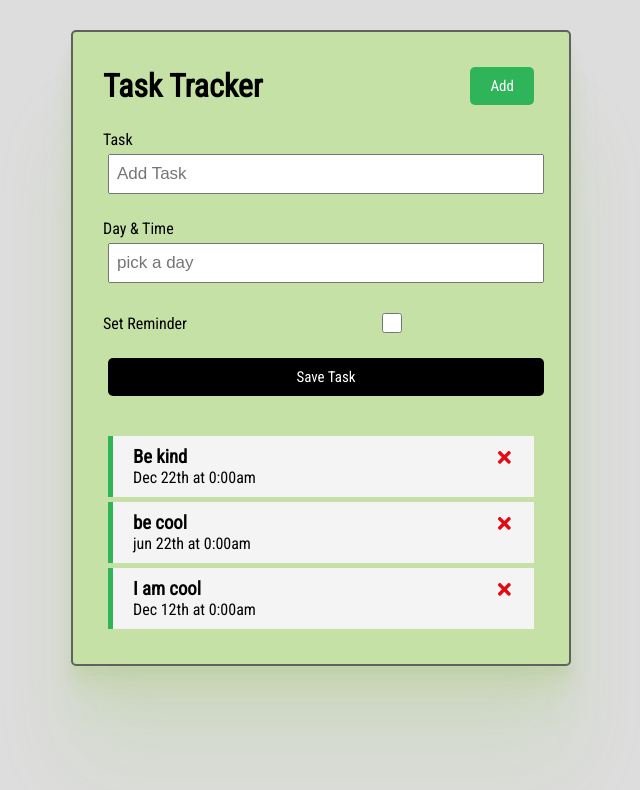
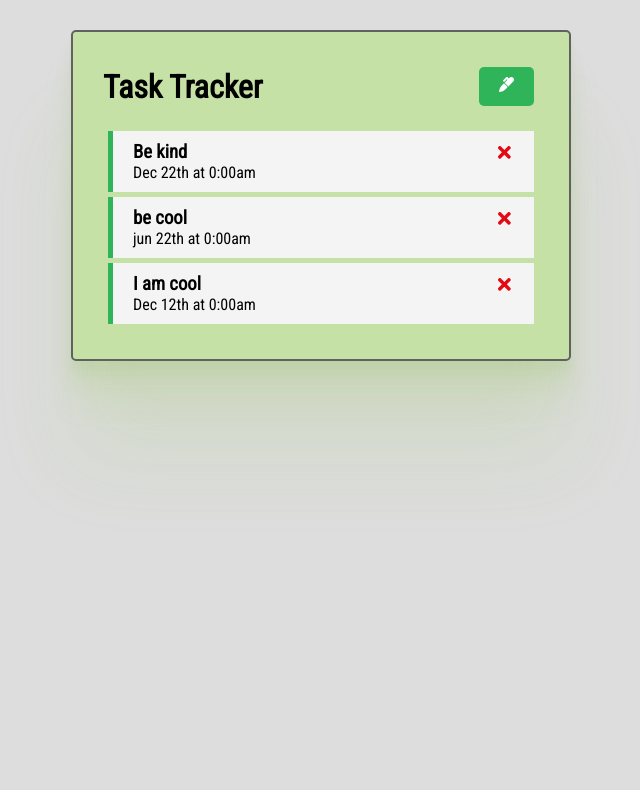
Before and after one commit to thbob2/react-task-tracker, a React (Create React App) app: page / in a window 1280 px wide. Shown: the top 790 px of the page, without its empty margins (319-959 px from the left). Built offline with nearby package versions, Linux system fonts and the light colour scheme.

Commit message:
added some fa components

```diff
--- a/src/App.js
+++ b/src/App.js
@@ -5,6 +5,8 @@ import Tasks from './components/Tasks';
 import { useState } from 'react';
 import AddTask from './components/AddTask';
 function App() {
+  const [showAddTask,setShowAddTask]= useState(false)
+
   const[tasks,setTasks] = useState(
     [
         {
@@ -62,8 +64,8 @@ function App() {
 
   return (
     <div className="container">
-      <Header />
-      <AddTask onAdd={addTask} />
+      <Header onAdd={() => setShowAddTask(!showAddTask)} showAdd={showAddTask} />
+      {showAddTask && <AddTask onAdd={addTask} />}
       {
         tasks.length > 0 ?
         (<Tasks tasks={tasks}
--- a/src/components/Header.js
+++ b/src/components/Header.js
@@ -1,13 +1,16 @@
 import PropTypes from 'prop-types'
 import Button from './Button'
-const Header = ({title}) => {
-    const onClick =() => {
-        console.log('click')
-    }
+import { FaMarker } from 'react-icons/fa'
+import { FaRegTimesCircle } from 'react-icons/fa'
+const Header = ({title, onAdd, showAdd}) => {
+
+
     return (
         <header className='header'>
             <h1>{title}</h1>
-            <Button color='#2fb45a' text='Add' onClick={onClick} />
+            <Button
+            color={showAdd ? '#e53238' : '#2fb45a'}
+            text={showAdd ? <FaRegTimesCircle/> : <FaMarker />} onClick={onAdd} />
         </header>
     )
 }
--- a/src/index.css
+++ b/src/index.css
@@ -6,6 +6,7 @@ body {
     margin: 0;
     background: #ddd;
     height: auto;
+    overflow: hidden; /* Hide scrollbars */
 }
 
 * {
```
